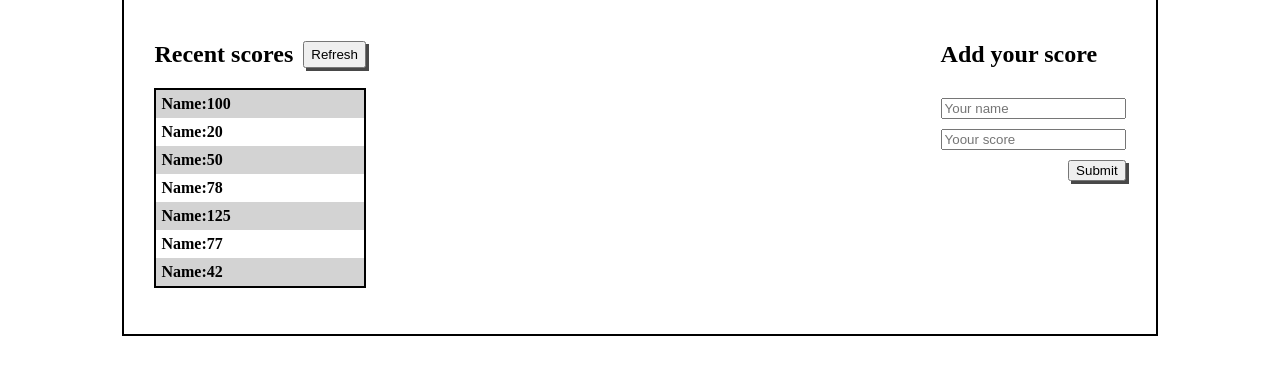
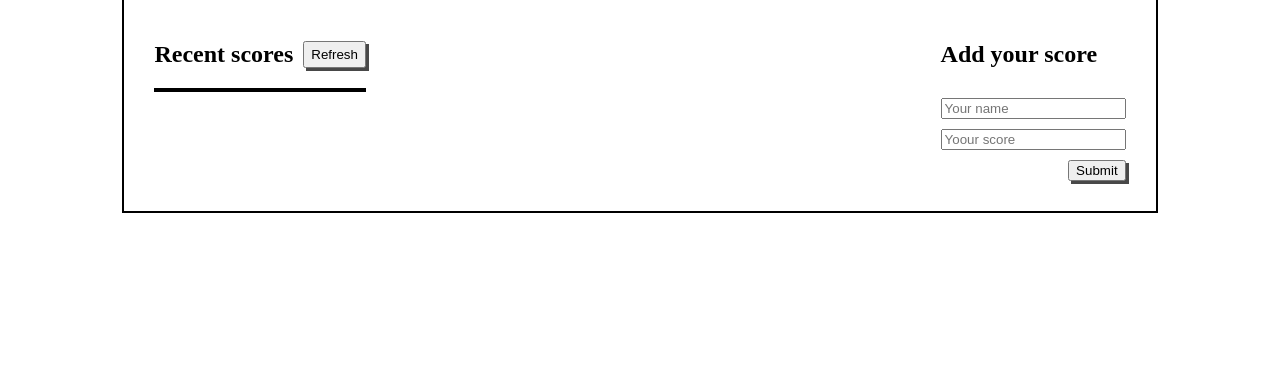
Before and after one commit to emiliazm/leaderboard, a website built with webpack: page src/index.html in a window 1280 px wide. Shown: the part 149-524 px from the top of the page. Built offline with nearby package versions, Linux system fonts and the light colour scheme.

Commit message:
Fix input info and erase html list

```diff
--- a/src/index.html
+++ b/src/index.html
@@ -15,19 +15,12 @@
       <section id="scores">
         <h2 class="score-h2">Recent scores<button class="refresh-btn" type="button">Refresh</button></h2>
         <ul class="score-list">
-          <li>Name:100</li>
-          <li>Name:20</li>
-          <li>Name:50</li>
-          <li>Name:78</li>
-          <li>Name:125</li>
-          <li>Name:77</li>
-          <li>Name:42</li>
         </ul>
       </section>
       <form id="score-form">
         <h2>Add your score</h2>
-        <input type="text" placeholder="Your name">
-        <input type="text" placeholder="Yoour score">
+        <input id="user-name" type="text" placeholder="Your name">
+        <input id="user-score" type="number" placeholder="Yoour score">
         <button class="submit-btn" type="submit">Submit</button>
       </form>
     </div>
```
